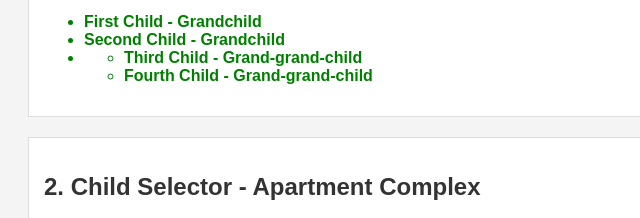
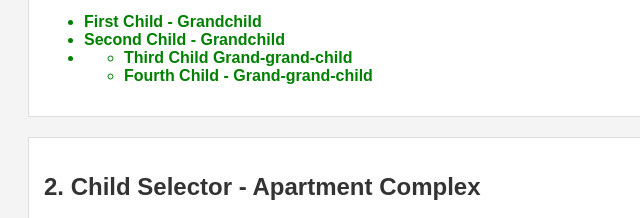
Before and after one commit to notAryan10/First, a plain HTML site: page index.html in a window 1280 px wide. Shown: the part 247-465 px from the top of the page, 0-640 px from the left. Drawn offline with Linux system fonts and the light colour scheme.

Commit message:
Update index.html

```diff
--- a/index.html
+++ b/index.html
@@ -21,7 +21,7 @@
       <li>First Child - Grandchild</li>
       <li>Second Child - Grandchild</li>
       <li><ul>
-        <li>Third Child - Grand-grand-child</li>
+        <li>Third Child Grand-grand-child</li>
         <li>Fourth Child - Grand-grand-child</li>
       </ul></li>
     </ul>
```
